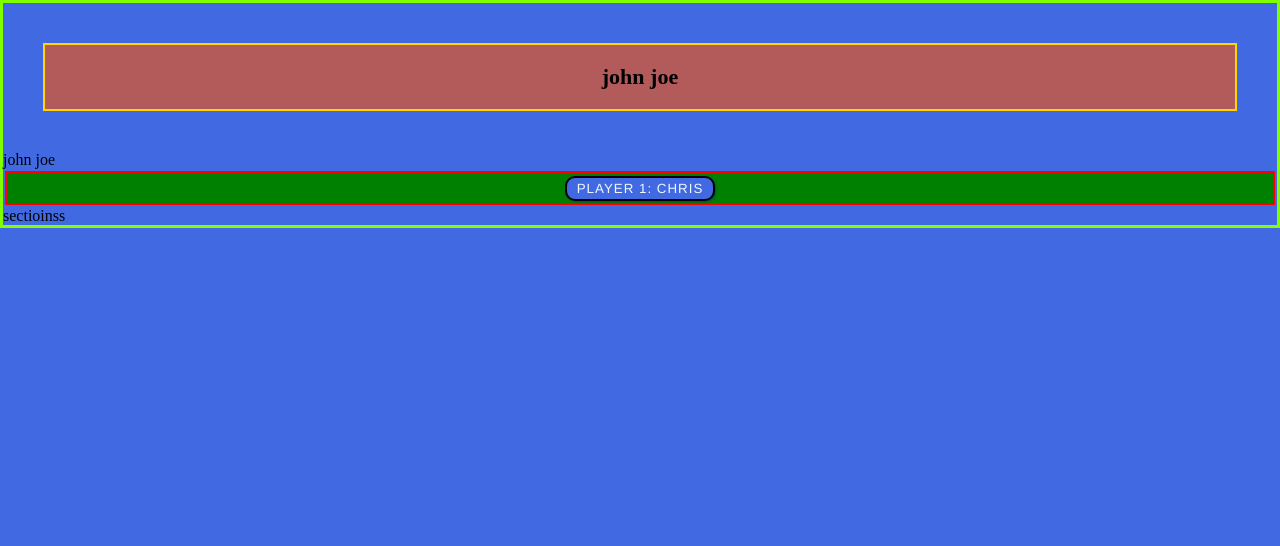
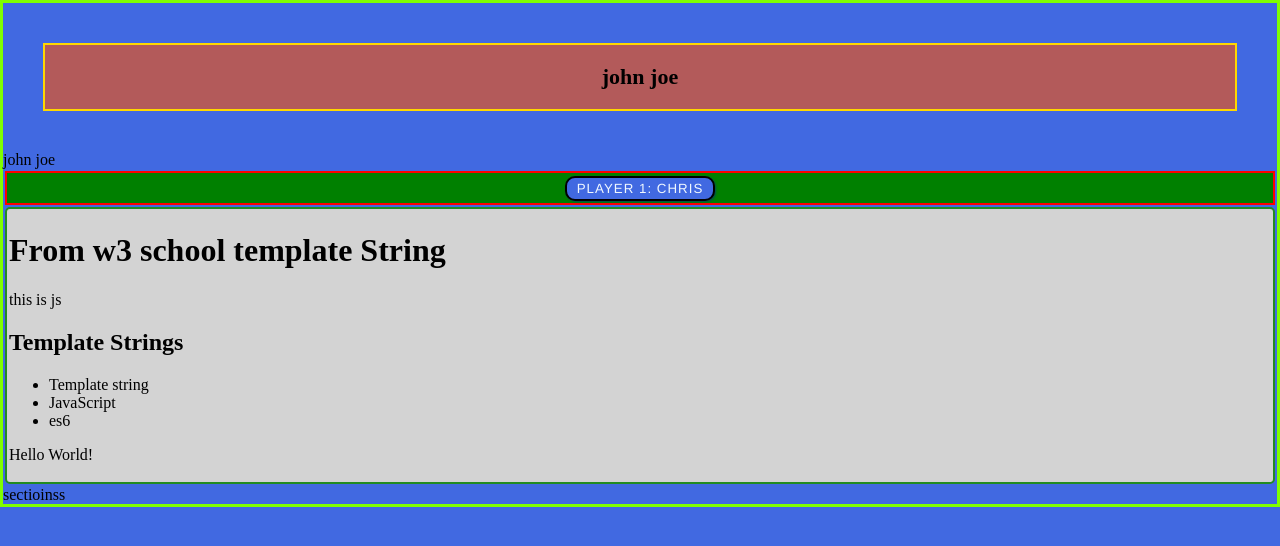
Before and after one commit to Mubarak77-C/JS_Start, a plain HTML site: page index.html in a window 1280 px wide. Drawn offline with Linux system fonts and the light colour scheme.

Commit message:
"Added template string and method concat()"

```diff
--- a/index.css
+++ b/index.css
@@ -42,3 +42,12 @@ padding: 3px 10px;
 
 
 }
+
+/* w3school template string ``  */
+.templateString{
+    background: lightgrey;
+    padding: 2px 2px;
+    margin:2px;
+    border: 2px solid forestgreen;
+    border-radius: 5px;
+}
--- a/index.html
+++ b/index.html
@@ -1,5 +1,6 @@
 <!DOCTYPE html>
 <html lang="en">
+
 <head>
     <meta charset="UTF-8">
     <meta name="viewport" content="width=device-width, initial-scale=1.0">
@@ -7,23 +8,38 @@
     <link rel="stylesheet" href="index.css">
 
 </head>
+
 <body>
 
     <div class="section">
         <div class="content">
             <h2>this is basic JavaScript</h2>
             <p>JavaScript is scripting language there is used for web devlopment and many more</p>
-         </div>
+        </div>
     </div>
 
     <!-- here we will add js which not overwrite above is overwrite as seen -->
     <div id="output"></div>
 
-<div class="input-btn">
-<button>Player 1: Chris</button>
-</div>
+    <div class="input-btn">
+        <button>Player 1: Chris</button>
+    </div>
+
+    <!-- from w3school -->
+
+    <div class="templateString">
+        <h1>From w3 school template String</h1>
+        <!-- Keep your static text outside the dynamic container -->
+        <p>this is js</p>
+
+        <!-- The JS will only replace or inject content inside this element -->
+        <div id="demo"></div>
+        <p id="con"></p>
+    </div>
+
 
 
     <script src="index.js"></script>
 </body>
+
 </html>
--- a/index.js
+++ b/index.js
@@ -170,3 +170,22 @@ console.log( `hello ${name}` ); // ? hello Ilya
 // console.log(badString);  //string not defined error
 const bigmouth = 'I\'ve got no right to take my place…';
 console.log(bigmouth);
+
+//from w3school
+
+let header="Template Strings";
+let tag=["Template string","JavaScript","es6"];
+let html =`<h2>${header}</h2><ul>`;
+for(const x of tag){
+html +=`<li>${x}</li>`;
+}
+html+=`</ul>`;
+document.getElementById("demo").innerHTML=html;
+
+//concatenation method
+let con1="Hello";
+let con2="World!";
+let con3;
+con3=con1.concat(" ",con2);
+
+document.getElementById("con").innerHTML=con3;
```
